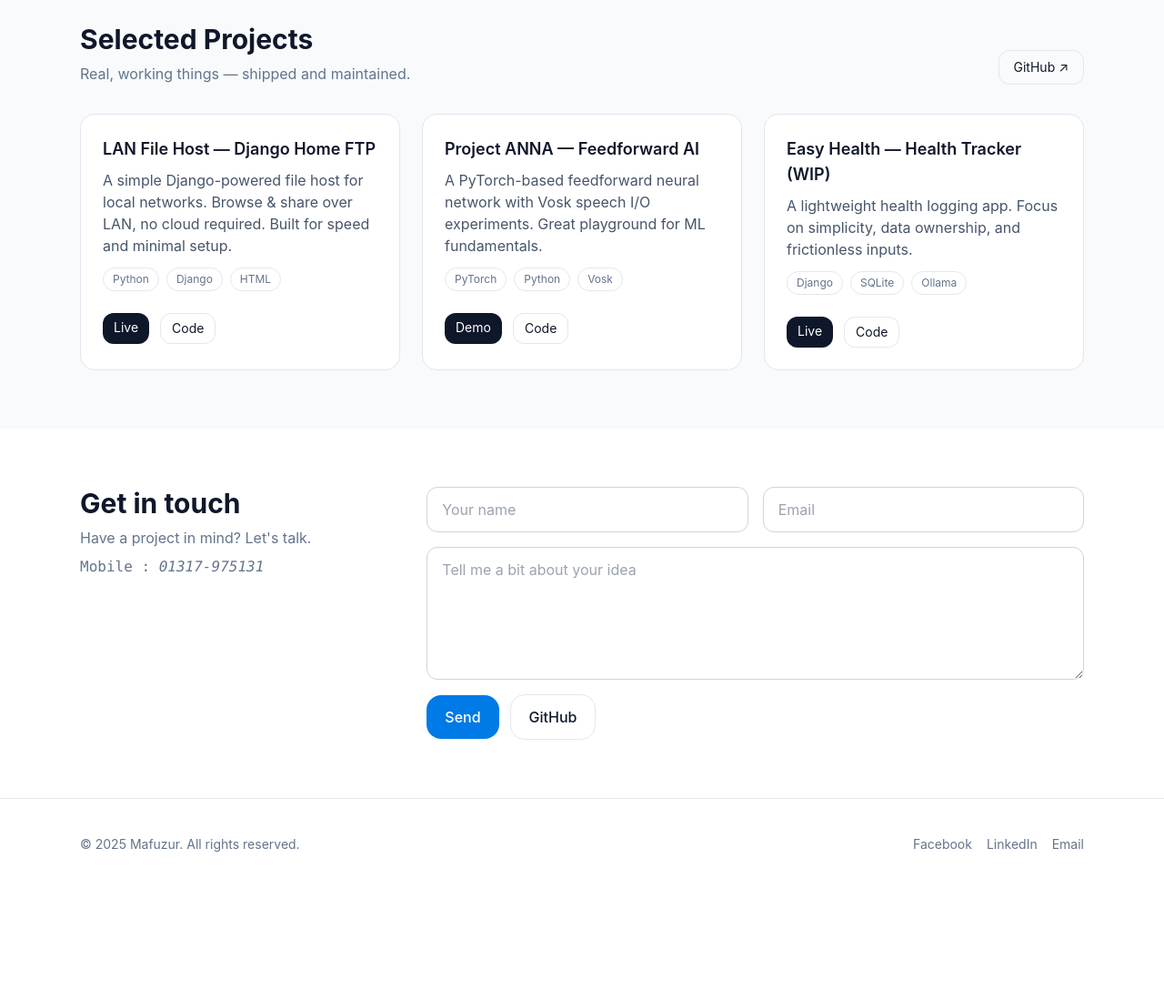
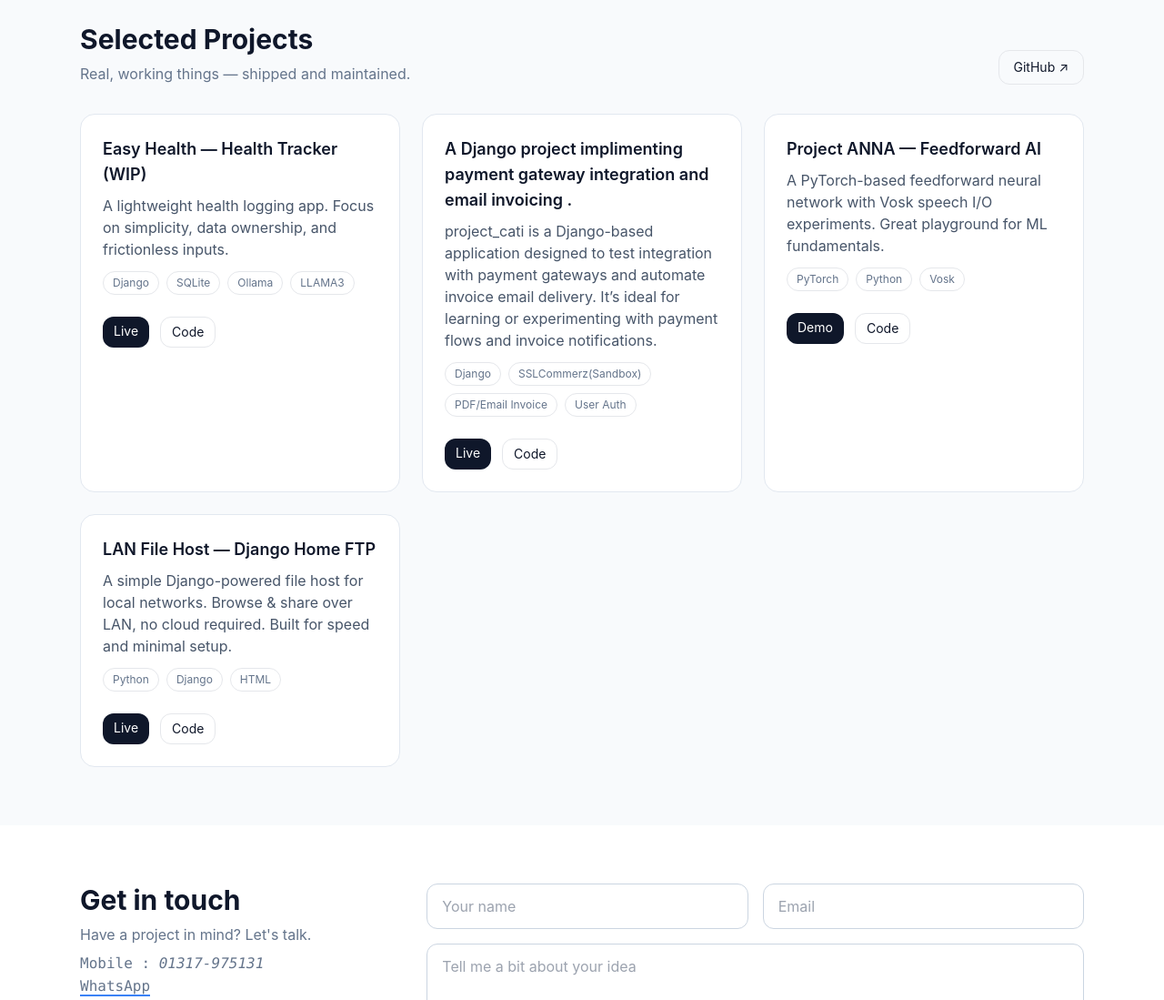
Before and after one commit to Mafuzur22/justme, a plain HTML site: page index.html in a window 1280 px wide. Shown: the part 1060-2159 px from the top of the page at 91% size. Before the commit the page ends 2038 px from the top, so only its background shows below. Drawn offline with nearby package versions, Linux system fonts and the light colour scheme.

Commit message:
added few mods

```diff
--- a/index.html
+++ b/index.html
@@ -139,24 +139,44 @@
       </div>
 
       <div class="mt-8 grid md:grid-cols-2 xl:grid-cols-3 gap-6">
-        <!-- Project 1 -->
-        <article class="reveal rounded-2xl overflow-hidden border border-slate-200 dark:border-slate-800 bg-white dark:bg-slate-950">
+        <!-- Project easy_health -->
+         <article class="reveal rounded-2xl overflow-hidden border border-slate-200 dark:border-slate-800 bg-white dark:bg-slate-950">
           <div class="p-6">
-            <h3 class="font-semibold text-lg">LAN File Host — Django Home FTP</h3>
-            <p class="mt-2 text-slate-600 dark:text-slate-400">A simple Django-powered file host for local networks. Browse & share over LAN, no cloud required. Built for speed and minimal setup.</p>
+            <h3 class="font-semibold text-lg">Easy Health — Health Tracker (WIP)</h3>
+            <p class="mt-2 text-slate-600 dark:text-slate-400">A lightweight health logging app. Focus on simplicity, data ownership, and frictionless inputs.</p>
             <ul class="mt-3 flex flex-wrap gap-2 text-xs text-slate-500">
-              <li class="rounded-full border px-2.5 py-1">Python</li>
               <li class="rounded-full border px-2.5 py-1">Django</li>
-              <li class="rounded-full border px-2.5 py-1">HTML</li>
+              <li class="rounded-full border px-2.5 py-1">SQLite</li>
+              <li class="rounded-full border px-2.5 py-1">Ollama</li>
+              <li class="rounded-full border px-2.5 py-1">LLAMA3</li>
             </ul>
           </div>
           <div class="px-6 pb-6 flex gap-3">
-            <a href="#" class="rounded-xl bg-slate-900 text-white dark:bg-white dark:text-slate-900 px-3 py-1.5 text-sm">Live</a>
-            <a href="https://github.com/Mafuzur22" target="_blank" class="rounded-xl border px-3 py-1.5 text-sm">Code</a>
+            <a href="https://mafuzur22.pythonanywhere.com/" class="rounded-xl bg-slate-900 text-white dark:bg-white dark:text-slate-900 px-3 py-1.5 text-sm">Live</a>
+            <a href="https://github.com/Mafuzur22/easy_health" target="_blank" class="rounded-xl border px-3 py-1.5 text-sm">Code</a>
           </div>
         </article>
 
-        <!-- Project 2 -->
+        <!-- Project project_cati -->
+         <article class="reveal rounded-2xl overflow-hidden border border-slate-200 dark:border-slate-800 bg-white dark:bg-slate-950">
+          <div class="p-6">
+            <h3 class="font-semibold text-lg">A Django project implimenting payment gateway integration and email invoicing .</h3>
+            <p class="mt-2 text-slate-600 dark:text-slate-400">project_cati is a Django-based application designed to test integration with payment gateways and automate invoice email delivery. It’s ideal for learning or experimenting with payment flows and invoice notifications.</p>
+            <ul class="mt-3 flex flex-wrap gap-2 text-xs text-slate-500">
+              <li class="rounded-full border px-2.5 py-1">Django</li>
+              <li class="rounded-full border px-2.5 py-1">SSLCommerz(Sandbox)</li>
+              <li class="rounded-full border px-2.5 py-1">PDF/Email Invoice</li>
+              <li class="rounded-full border px-2.5 py-1">User Auth</li>
+            </ul>
+          </div>
+          <div class="px-6 pb-6 flex gap-3">
+            <a href="https://github.com/Mafuzur22/project_cati" class="rounded-xl bg-slate-900 text-white dark:bg-white dark:text-slate-900 px-3 py-1.5 text-sm">Live</a>
+            <a href="https://github.com/Mafuzur22/project_cati" target="_blank" class="rounded-xl border px-3 py-1.5 text-sm">Code</a>
+          </div>
+        </article>
+
+
+        <!-- Project anna -->
         <article class="reveal rounded-2xl overflow-hidden border border-slate-200 dark:border-slate-800 bg-white dark:bg-slate-950">
           <div class="p-6">
             <h3 class="font-semibold text-lg">Project ANNA — Feedforward AI</h3>
@@ -173,20 +193,20 @@
           </div>
         </article>
 
-        <!-- Project 3 (placeholder) -->
+        <!-- Project Lan File share -->
         <article class="reveal rounded-2xl overflow-hidden border border-slate-200 dark:border-slate-800 bg-white dark:bg-slate-950">
           <div class="p-6">
-            <h3 class="font-semibold text-lg">Easy Health — Health Tracker (WIP)</h3>
-            <p class="mt-2 text-slate-600 dark:text-slate-400">A lightweight health logging app. Focus on simplicity, data ownership, and frictionless inputs.</p>
+            <h3 class="font-semibold text-lg">LAN File Host — Django Home FTP</h3>
+            <p class="mt-2 text-slate-600 dark:text-slate-400">A simple Django-powered file host for local networks. Browse & share over LAN, no cloud required. Built for speed and minimal setup.</p>
             <ul class="mt-3 flex flex-wrap gap-2 text-xs text-slate-500">
+              <li class="rounded-full border px-2.5 py-1">Python</li>
               <li class="rounded-full border px-2.5 py-1">Django</li>
-              <li class="rounded-full border px-2.5 py-1">SQLite</li>
-              <li class="rounded-full border px-2.5 py-1">Ollama</li>
+              <li class="rounded-full border px-2.5 py-1">HTML</li>
             </ul>
           </div>
           <div class="px-6 pb-6 flex gap-3">
-            <a href="https://mafuzur22.pythonanywhere.com/" class="rounded-xl bg-slate-900 text-white dark:bg-white dark:text-slate-900 px-3 py-1.5 text-sm">Live</a>
-            <a href="https://github.com/Mafuzur22/easy_health" target="_blank" class="rounded-xl border px-3 py-1.5 text-sm">Code</a>
+            <a href="#" class="rounded-xl bg-slate-900 text-white dark:bg-white dark:text-slate-900 px-3 py-1.5 text-sm">Live</a>
+            <a href="https://github.com/Mafuzur22" target="_blank" class="rounded-xl border px-3 py-1.5 text-sm">Code</a>
           </div>
         </article>
       </div>
@@ -201,6 +221,7 @@
           <h2 class="text-2xl sm:text-3xl font-bold">Get in touch</h2>
           <p class="mt-2 text-slate-500">Have a project in mind? Let's talk.</p>
           <p class="mt-2 text-slate-500 font-mono">Mobile : <i>01317-975131</i></p>
+          <a class="mt-2 text-slate-500 font-mono border-b-2 border-blue-500 hover:border-blue-700" href=" https://wa.me/+8801317975131">WhatsApp</a>
         </div>
         <div class="md:col-span-2 reveal">
           <form action="mailto:mfrahaman22@gmail.com" method="post" class="grid gap-4">
```
